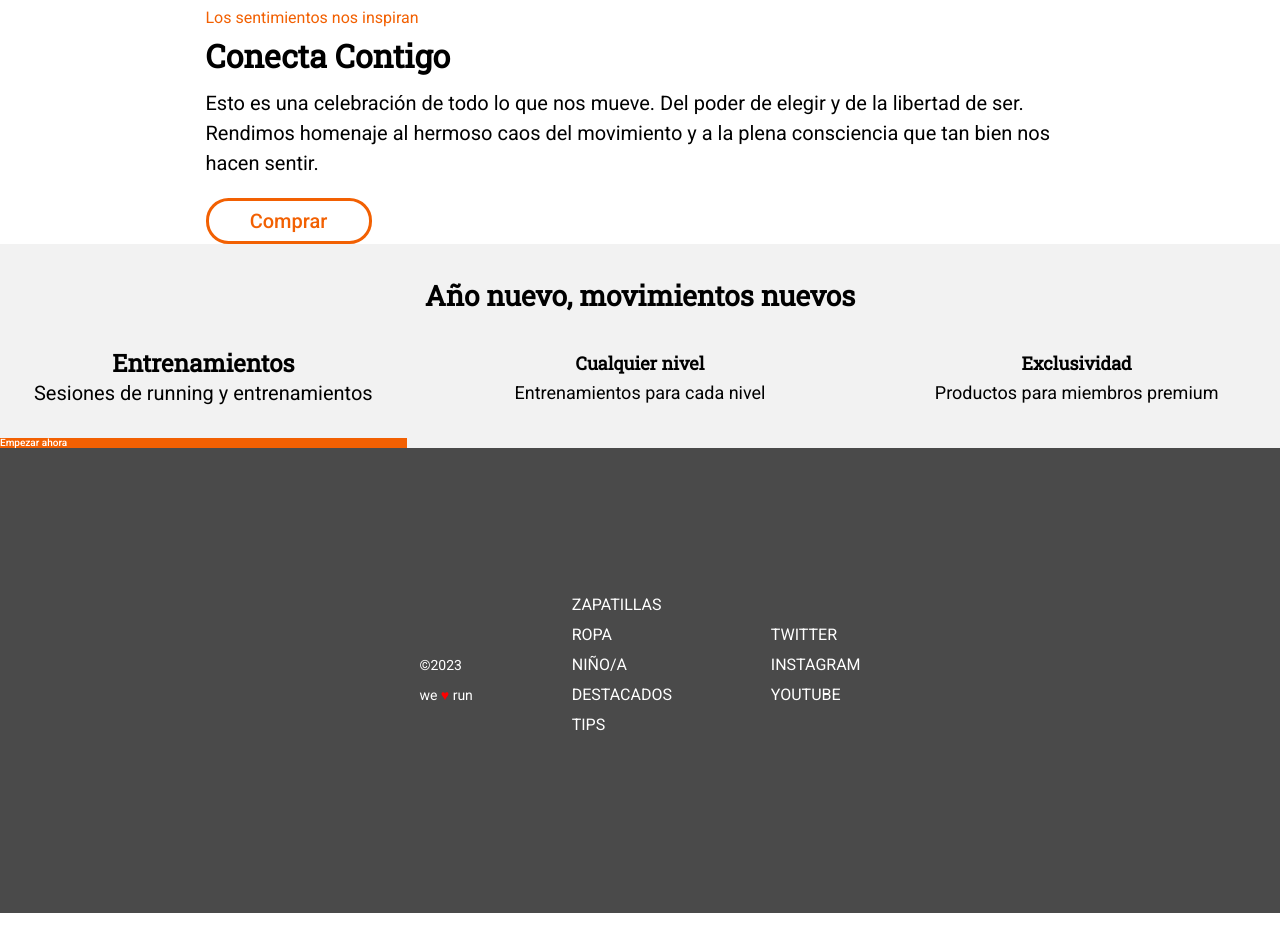
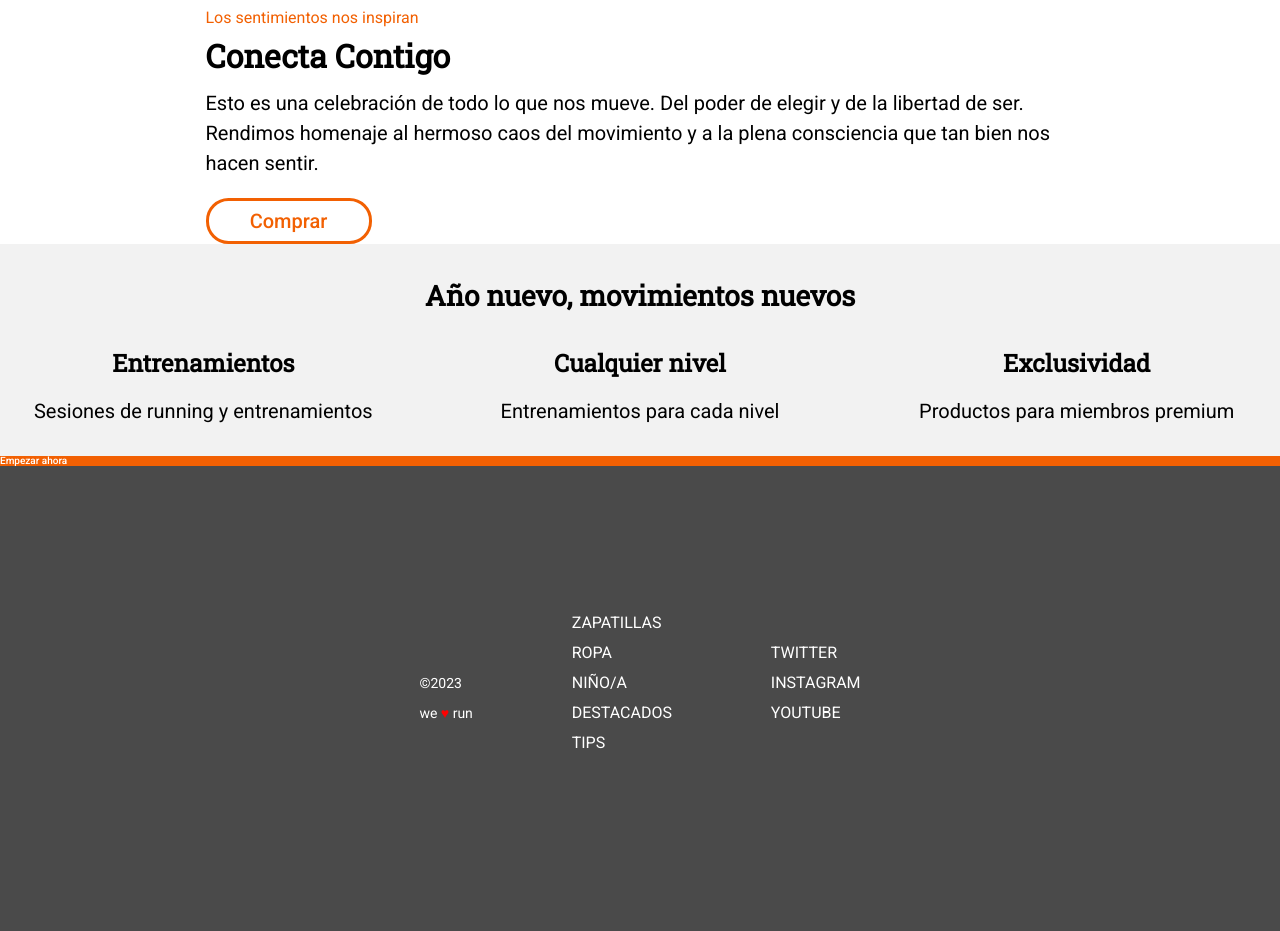
Before and after one commit to Adalab/modulo-1-evaluacion-final-ttkapostol, a website: page src/html/index.html in a window 1280 px wide. Shown: the part 842-1773 px from the top of the page. Drawn offline with nearby package versions, Linux system fonts and the light colour scheme; files that its build step writes are made by us from their sources; files whose address does not match are found by name.

Commit message:
Add grid media queries

```diff
--- a/src/scss/layout/_third-section.scss
+++ b/src/scss/layout/_third-section.scss
@@ -85,59 +85,46 @@
     grid-template-columns: repeat(3, 1fr);
     gap: 30px;
     }
-
         .third-section-title {
             grid-column: span 3;
             font-size: 2.8rem;
             line-height: 4.5rem;
         }
-
         .first-article-title {
             font-size: 2.4rem;
+            margin-bottom: 1.8rem;
         }
-
         .first-article-p {
             font-size: 2rem;
         }
 
-            .second-article {
-                display: flex;
-                flex-direction: column;
-                justify-content: center;
-                align-items: center;
-
         .second-article-title {
-                font-size: 1.8rem;
-                line-height: 3rem;
+            margin-bottom: 1.8rem;
+            font-size: 2.4rem;
         }
 
         .second-article-p {
-                    font-family: 'Roboto', sans-serif;
+            font-size: 2rem;
+        }
+
+        .third-article-title {
+            font-size: 2.4rem;
+            margin-bottom: 1.8rem;
+        }
+
+        .third-article-p {
+            font-size: 2rem;
+        }
+
+        .third-section-button {
+            grid-column: span 3;
         }
 }
 
-            .third-article {
-                display: flex;
-                flex-direction: column;
-                justify-content: center;
-                align-items: center;
+@media all and (min-width: 1280px) {
 
-                .third-article-title {
-                    /*font-family: 'Roboto Slab', serif;
-                            font-weight: 900;*/
-                    font-size: 1.8rem;
-                    line-height: 3rem;
-                }
 
-                .third-article-p {
-                    font-family: 'Roboto', sans-serif;
+        .third-section-button {
+
         }
     }
-
-            .third-section-button {
-                font-family: 'Roboto', sans-serif;
-                font-weight: 500;
-                /*background-color: #f26002;
-                    color: white;*/
-            }
-}
```
Lines whose indentation alone changed are shown as unchanged.
